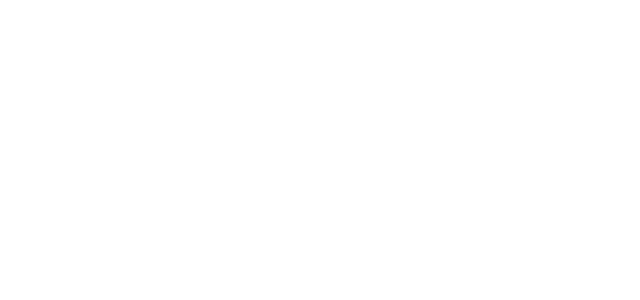
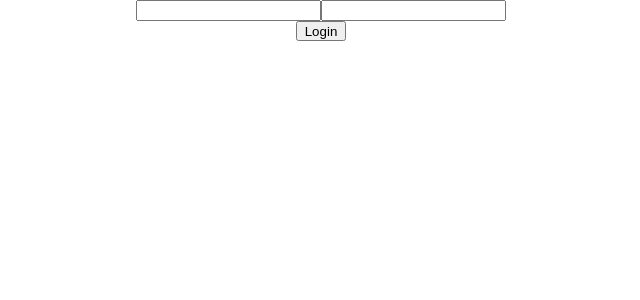
Before and after one commit to myungsangBaek/sendbird_chat_prototype, a React (Create React App) app: page /login in a window 1280 px wide. Before the commit this address had no page. Shown: the top 300 px of the page, without its empty margins (319-959 px from the left). Built offline with nearby package versions, Linux system fonts and the light colour scheme.

Commit message:
[FEATURE] Generate proto login page

```diff
--- a/src/App.tsx
+++ b/src/App.tsx
@@ -4,6 +4,7 @@ import SendBird from "./components/SendBird";
 
 import "./App.css";
 import Main from "./pages";
+import Login from "./pages/Login";
 
 // export interface IProps {
 //   id: string;
@@ -16,6 +17,7 @@ function App() {
         <Routes>
           <Route path="/" element={<Main />} />
           <Route path="/chat" element={<SendBird />} />
+          <Route path="/login" element={<Login />} />
         </Routes>
       </BrowserRouter>
     </div>
--- /dev/null
+++ b/src/pages/Login/index.tsx
@@ -0,0 +1,41 @@
+import axios from "axios";
+import React, { useState } from "react";
+
+interface loginData {
+  id: string;
+  pwd: string;
+}
+
+const Login = () => {
+  const [input, setInput] = useState<loginData>({
+    id: "",
+    pwd: "",
+  });
+
+  const HandleChangeInput = (e: React.ChangeEvent<HTMLInputElement>) => {
+    const { name, value } = e.target;
+    setInput({
+      ...input,
+      [name]: value,
+    });
+  };
+
+  const HandleSubmitLogin = async () => {
+    try {
+      const postData = await axios.post(`http://localhost:3001/login`);
+    } catch (error) {
+      console.log(error);
+    }
+  };
+  return (
+    <div>
+      <div>
+        <input onChange={HandleChangeInput} />
+        <input onChange={HandleChangeInput} />
+      </div>
+      <button style={{ width: "50px", height: "20px" }}>{"Login"}</button>
+    </div>
+  );
+};
+
+export default React.memo(Login);
```
